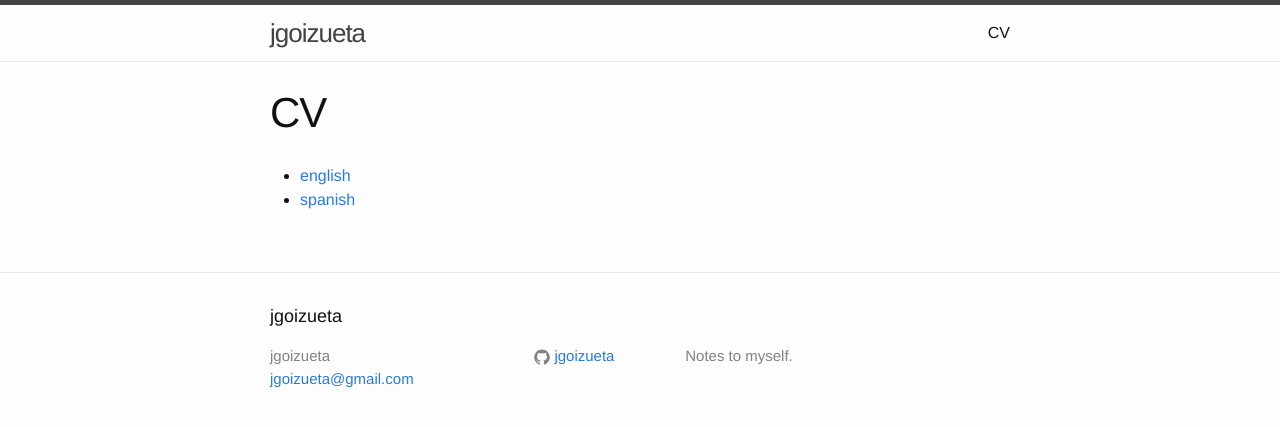
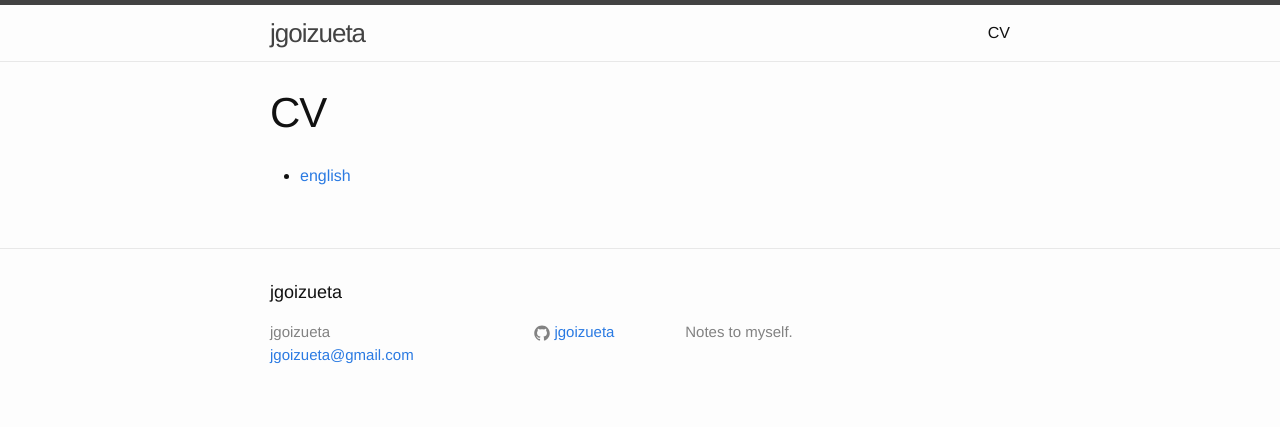
Before and after one commit to jgoizueta/jgoizueta.github.io, a Jekyll site: the page built from cv.md, in a window 1280 px wide. Shown: the top 427 px of the page. Built offline with Jekyll 4.4.1, drawn with Linux system fonts in a browser that asks for light colours.

Commit message:
update cv

```diff
--- a/cv.md
+++ b/cv.md
@@ -6,5 +6,4 @@ noindex: true
 nofollow: true
 ---
 
-* [english]({{ site.url }}/downloads/jgcven.pdf)
-* [spanish]({{ site.url }}/downloads/jgcves.pdf)
+* [english]({{ site.url }}/downloads/jgoizueta.pdf)
```
Also changed, not shown: 1 other file.
